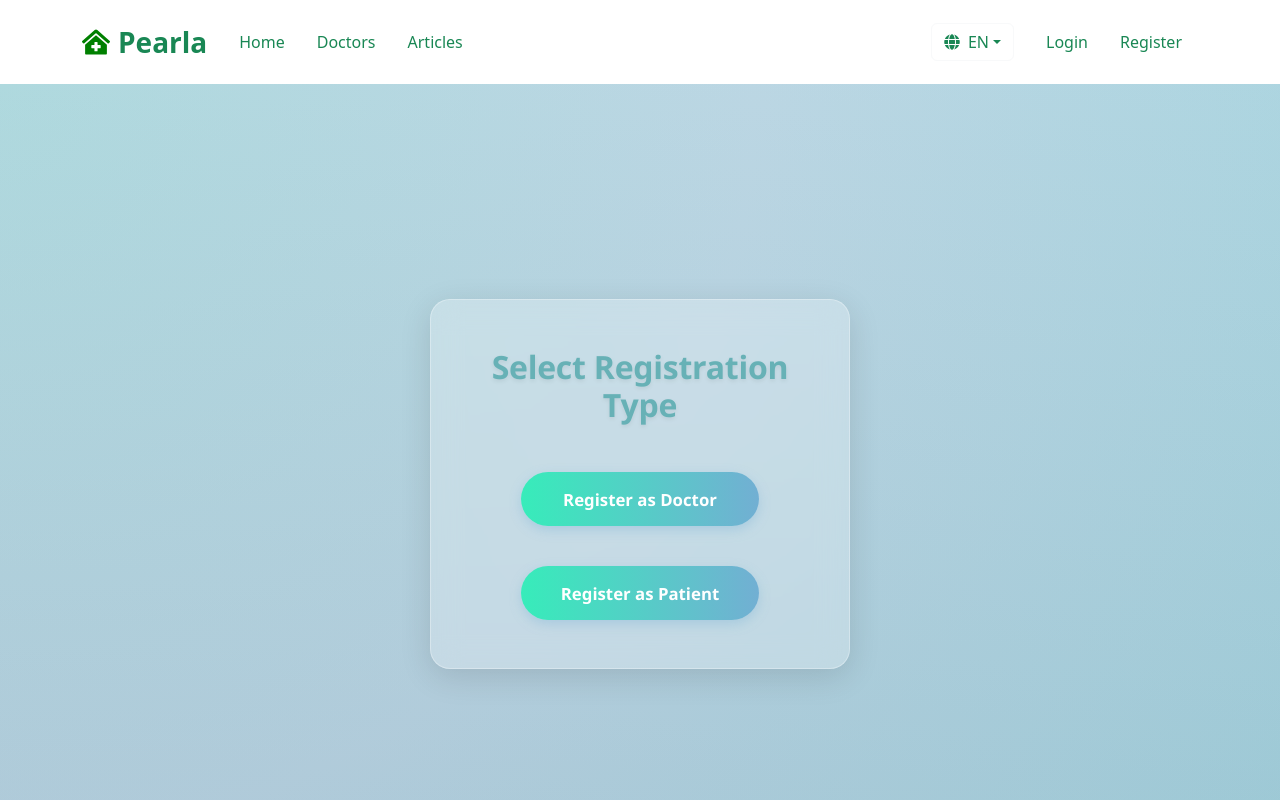
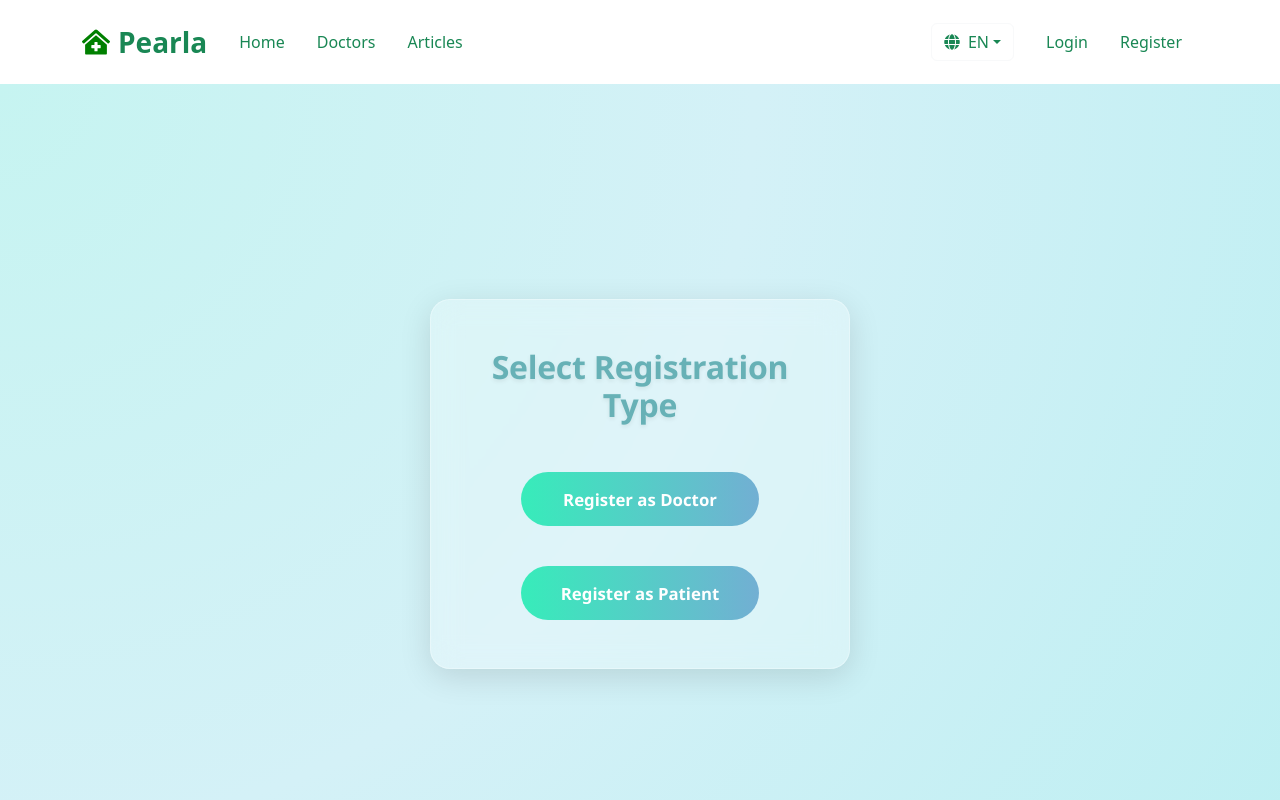
Before and after one commit to Esraa-mohamed1/react-medical-site, a React (Create React App) app in the folder mental-health-supporter/: page /register-select in a window 1280 px wide. Shown: the top 800 px of the page. Built offline with nearby package versions, Linux system fonts and the light colour scheme; no server answers.

Commit message:
integrate Styling in the Whole Project

```diff
--- a/mental-health-supporter/src/styles/RegisterSelectPage.css
+++ b/mental-health-supporter/src/styles/RegisterSelectPage.css
@@ -4,7 +4,9 @@
   display: flex;
   align-items: center;
   justify-content: center;
-  background: radial-gradient(circle at top left, #c6f4f1, #d4f1f7, #bdeff2);
+    background: radial-gradient(circle at top left, #c6f4f1, #d4f1f7, #bdeff2);
+
+  /* background: radial-gradient(circle at top left, #c6f4f1, #d4f1f7, #bdeff2); */
   background-size: cover;
   background-position: center;
   background-repeat: no-repeat;
@@ -18,7 +20,7 @@
   content: "";
   position: absolute;
   inset: 0;
-  background: linear-gradient(180deg, rgba(5, 19, 83, 0.4), rgba(3, 19, 77, 0.6));
+  /* background: linear-gradient(180deg, rgba(5, 19, 83, 0.4), rgba(3, 19, 77, 0.6)); */
   opacity: 0.3;
   z-index: 0;
 }
@@ -95,7 +97,7 @@
 .register-selection-input-group input:focus {
   border-color: #37ECBA;
   background: #ffffff;
-  box-shadow: 0 2px 6px rgba(55, 236, 186, 0.2);
+  /* box-shadow: 0 2px 6px rgba(55, 236, 186, 0.2); */
 }
 
 /* — Button — */
@@ -108,7 +110,7 @@
   font-size: 1.05rem;
   font-weight: bold;
   cursor: pointer;
-  box-shadow: 0 4px 12px rgba(114, 175, 211, 0.35);
+  /* box-shadow: 0 4px 12px rgba(114, 175, 211, 0.35); */
   transition: all 0.3s ease;
   margin-top: 1rem;
   min-height: 48px;
```
